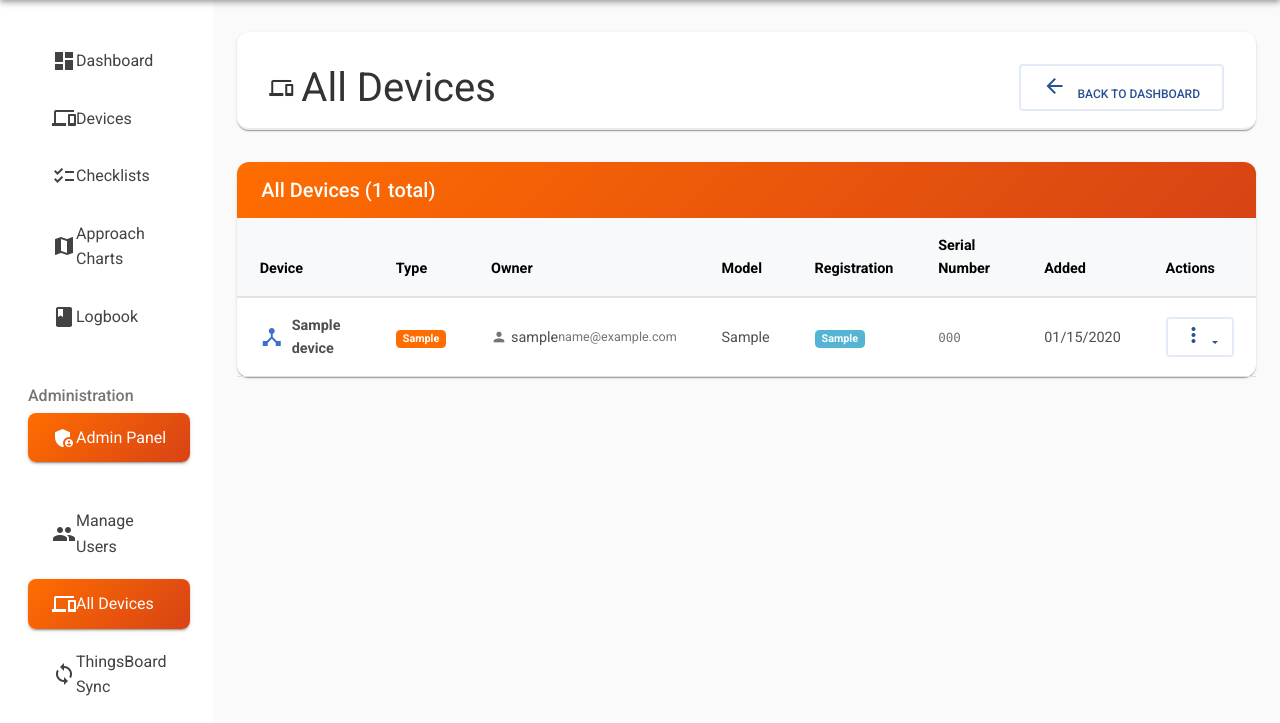
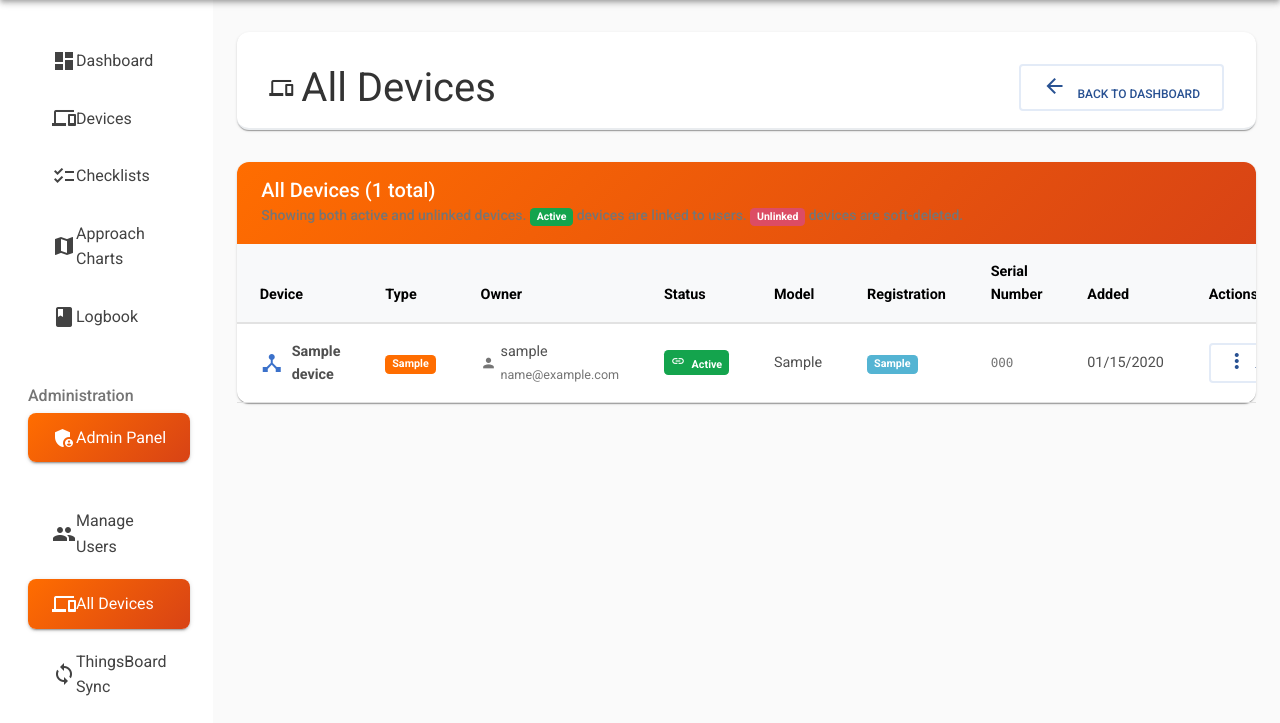
Before and after one commit to rokmarko/Cloud, a Flask app: page /admin/devices in a window 1280 px wide. Shown: the part 72-795 px from the top of the page. Run offline with Flask 3, Linux system fonts and the light colour scheme; a user stored in the database is signed in; tables that the repository leaves empty hold one stand-in row (values such as "Sample post"); some libraries are stand-ins or nearby versions.

Commit message:
delete devices and relink

```diff
--- a/src/routes/admin.py
+++ b/src/routes/admin.py
@@ -64,10 +64,15 @@ def users():
 @login_required
 @admin_required
 def devices():
-    """View all devices across all users."""
+    """View all devices across all users, including unlinked ones."""
     page = request.args.get('page', 1, type=int)
-    devices = Device.query.join(User).filter(Device.is_active == True).order_by(Device.created_at.desc()).paginate(
-        page=page, per_page=20, error_out=False)
+
+    # Show all devices (both active and inactive/unlinked)
+    devices = Device.query.join(User).order_by(
+        Device.is_active.desc(),  # Show active devices first
+        Device.created_at.desc()
+    ).paginate(page=page, per_page=20, error_out=False)
+
     return render_template('admin/devices.html', title='All Devices', devices=devices)
 
 
@@ -80,6 +85,45 @@ def unlink_device(device_id):
     device.is_active = False
     db.session.commit()
     flash(f'Device "{device.name}" has been unlinked from user {device.owner.nickname}.', 'success')
+    return redirect(url_for('admin.devices'))
+
+
+@admin_bp.route('/devices/<int:device_id>/relink', methods=['POST'])
+@login_required
+@admin_required
+def relink_device(device_id):
+    """Relink an unlinked device."""
+    device = Device.query.get_or_404(device_id)
+
+    if device.is_active:
+        flash('Device is already active.', 'info')
+        return redirect(url_for('admin.devices'))
+
+    device.is_active = True
+    db.session.commit()
+    flash(f'Device "{device.name}" has been relinked to user {device.owner.nickname}.', 'success')
+    return redirect(url_for('admin.devices'))
+
+
+@admin_bp.route('/devices/<int:device_id>/delete-permanently', methods=['POST'])
+@login_required
+@admin_required
+def delete_device_permanently(device_id):
+    """Permanently delete a device from the database."""
+    device = Device.query.get_or_404(device_id)
+
+    if device.is_active:
+        flash('Cannot permanently delete an active device. Unlink it first.', 'error')
+        return redirect(url_for('admin.devices'))
+
+    device_name = device.name
+    owner_name = device.owner.nickname
+
+    # Permanently delete the device
+    db.session.delete(device)
+    db.session.commit()
+
+    flash(f'Device "{device_name}" has been permanently deleted from user {owner_name}.', 'warning')
     return redirect(url_for('admin.devices'))
 
 
@@ -174,10 +218,13 @@ def sync_management():
 @login_required
 @admin_required
 def sync_devices():
-    """View devices with sync configuration."""
+    """View devices with sync configuration, including unlinked ones."""
     page = request.args.get('page', 1, type=int)
-    devices = Device.query.join(User).filter(Device.is_active == True).order_by(
-        Device.external_device_id.isnot(None).desc(),
+
+    # Show all devices (both active and inactive) for sync configuration
+    devices = Device.query.join(User).order_by(
+        Device.is_active.desc(),  # Show active devices first
+        Device.external_device_id.isnot(None).desc(),  # Then prioritize devices with sync configured
         Device.created_at.desc()
     ).paginate(page=page, per_page=20, error_out=False)
 
--- a/templates/admin/devices.html
+++ b/templates/admin/devices.html
@@ -15,6 +15,11 @@
     <div class="card">
         <div class="card-header">
             <h5 class="mb-0">All Devices ({{ devices.total }} total)</h5>
+            <small class="text-muted">
+                Showing both active and unlinked devices.
+                <span class="badge bg-success">Active</span> devices are linked to users.
+                <span class="badge bg-danger">Unlinked</span> devices are soft-deleted.
+            </small>
         </div>
         <div class="card-body p-0">
             <div class="table-responsive">
@@ -24,6 +29,7 @@
                             <th>Device</th>
                             <th>Type</th>
                             <th>Owner</th>
+                            <th>Status</th>
                             <th>Model</th>
                             <th>Registration</th>
                             <th>Serial Number</th>
@@ -33,27 +39,46 @@
                     </thead>
                     <tbody>
                         {% for device in devices.items %}
-                        <tr id="device-row-{{ device.id }}">
+                        <tr id="device-row-{{ device.id }}" {% if not device.is_active %}class="table-secondary"{% endif %}>
                             <td>
                                 <div class="d-flex align-items-center">
-                                    <span class="material-icons me-2 text-primary">
+                                    <span class="material-icons me-2 {% if device.is_active %}text-primary{% else %}text-muted{% endif %}">
                                         {% if device.device_type == 'aircraft' %}flight{% elif device.device_type == 'radio' %}radio{% elif device.device_type == 'gps' %}location_on{% else %}device_hub{% endif %}
                                     </span>
-                                    <strong>{{ device.name }}</strong>
+                                    <div>
+                                        <strong {% if not device.is_active %}class="text-muted"{% endif %}>{{ device.name }}</strong>
+                                        {% if not device.is_active %}
+                                            <br><small class="text-danger">Unlinked</small>
+                                        {% endif %}
+                                    </div>
                                 </div>
                             </td>
                             <td>
-                                <span class="badge" style="background: var(--kanardia-orange); color: white;">
+                                <span class="badge" style="background: {% if device.is_active %}var(--kanardia-orange){% else %}#6c757d{% endif %}; color: white;">
                                     {{ device.device_type.title() }}
                                 </span>
                             </td>
                             <td>
                                 <div class="d-flex align-items-center">
                                     <span class="material-icons me-1 text-muted" style="font-size: 1rem;">person</span>
+                                    <div>
                                         {{ device.owner.nickname }}
-                                    <br>
-                                    <small class="text-muted">{{ device.owner.email }}</small>
+                                        <br><small class="text-muted">{{ device.owner.email }}</small>
                                     </div>
+                                </div>
+                            </td>
+                            <td>
+                                {% if device.is_active %}
+                                    <span class="badge bg-success">
+                                        <span class="material-icons me-1" style="font-size: 0.875rem;">link</span>
+                                        Active
+                                    </span>
+                                {% else %}
+                                    <span class="badge bg-danger">
+                                        <span class="material-icons me-1" style="font-size: 0.875rem;">link_off</span>
+                                        Unlinked
+                                    </span>
+                                {% endif %}
                             </td>
                             <td>{{ device.model or '-' }}</td>
                             <td>
@@ -73,6 +98,7 @@
                                         <span class="material-icons">more_vert</span>
                                     </button>
                                     <ul class="dropdown-menu dropdown-menu-end">
+                                        {% if device.is_active %}
                                             <li>
                                                 <form method="POST" action="{{ url_for('admin.unlink_device', device_id=device.id) }}" class="m-0">
                                                     <input type="hidden" name="csrf_token" value="{{ csrf_token() }}"/>
@@ -87,6 +113,22 @@
                                                     <span class="material-icons me-2">delete</span> Unlink (API)
                                                 </a>
                                             </li>
+                                        {% else %}
+                                            <li>
+                                                <form method="POST" action="{{ url_for('admin.relink_device', device_id=device.id) }}" class="m-0">
+                                                    <input type="hidden" name="csrf_token" value="{{ csrf_token() }}"/>
+                                                    <button type="submit" class="dropdown-item text-success" onclick="return confirm('Are you sure you want to relink this device?')">
+                                                        <span class="material-icons me-2">link</span> Relink Device
+                                                    </button>
+                                                </form>
+                                            </li>
+                                            <li><hr class="dropdown-divider"></li>
+                                            <li>
+                                                <a class="dropdown-item text-danger" href="#" onclick="deleteDevicePermanently({{ device.id }}, '{{ device.name }}')">
+                                                    <span class="material-icons me-2">delete_forever</span> Delete Permanently
+                                                </a>
+                                            </li>
+                                        {% endif %}
                                     </ul>
                                 </div>
                             </td>
@@ -194,6 +236,44 @@ function unlinkDeviceAPI(deviceId, deviceName, ownerNickname) {
 }
 
 /**
+ * Permanently delete a device
+ * @param {number} deviceId - The ID of the device to delete
+ * @param {string} deviceName - The name of the device
+ */
+function deleteDevicePermanently(deviceId, deviceName) {
+    if (confirm(`⚠️ PERMANENT DELETION ⚠️\n\nAre you sure you want to PERMANENTLY DELETE "${deviceName}"?\n\nThis action:\n• Cannot be undone\n• Will remove all device data\n• Is irreversible\n\nType "DELETE" to confirm this action.`)) {
+        const confirmation = prompt('Type "DELETE" to confirm permanent deletion:');
+        if (confirmation === 'DELETE') {
+            // Get CSRF token from meta tag
+            const csrfToken = document.querySelector('meta[name="csrf-token"]').getAttribute('content');
+
+            fetch(`/admin/devices/${deviceId}/delete-permanently`, {
+                method: 'POST',
+                headers: {
+                    'X-CSRFToken': csrfToken,
+                    'Content-Type': 'application/x-www-form-urlencoded'
+                },
+                body: `csrf_token=${csrfToken}`
+            })
+            .then(response => {
+                if (response.ok) {
+                    // Reload the page to reflect changes
+                    location.reload();
+                } else {
+                    throw new Error(`HTTP error! status: ${response.status}`);
+                }
+            })
+            .catch(error => {
+                console.error('Error deleting device permanently:', error);
+                showAlert('error', 'Error deleting device permanently. Please try again.');
+            });
+        } else if (confirmation !== null) {
+            alert('Deletion cancelled. You must type "DELETE" exactly to confirm.');
+        }
+    }
+}
+
+/**
  * Show alert message
  * @param {string} type - Alert type (success, error)
  * @param {string} message - Alert message
--- a/templates/dashboard/checklists.html
+++ b/templates/dashboard/checklists.html
@@ -26,7 +26,7 @@
                 <!-- Iframe with deferred loading - no initial src attribute -->
                 <iframe
                     id="checklistEditor"
-                    data-src="https://www.kanardia.eu/apps/checklist"
+                    data-src="https://www.kanardia.eu/apps/Customizer"
                     width="100%"
                     height="100%"
                     style="border: none; min-height: 80vh; display: none;">
```
Also changed, not shown: templates/admin/sync_devices.html (+7 -4 lines), instance/kanardiacloud.db. Lines whose indentation alone changed are shown as unchanged.
